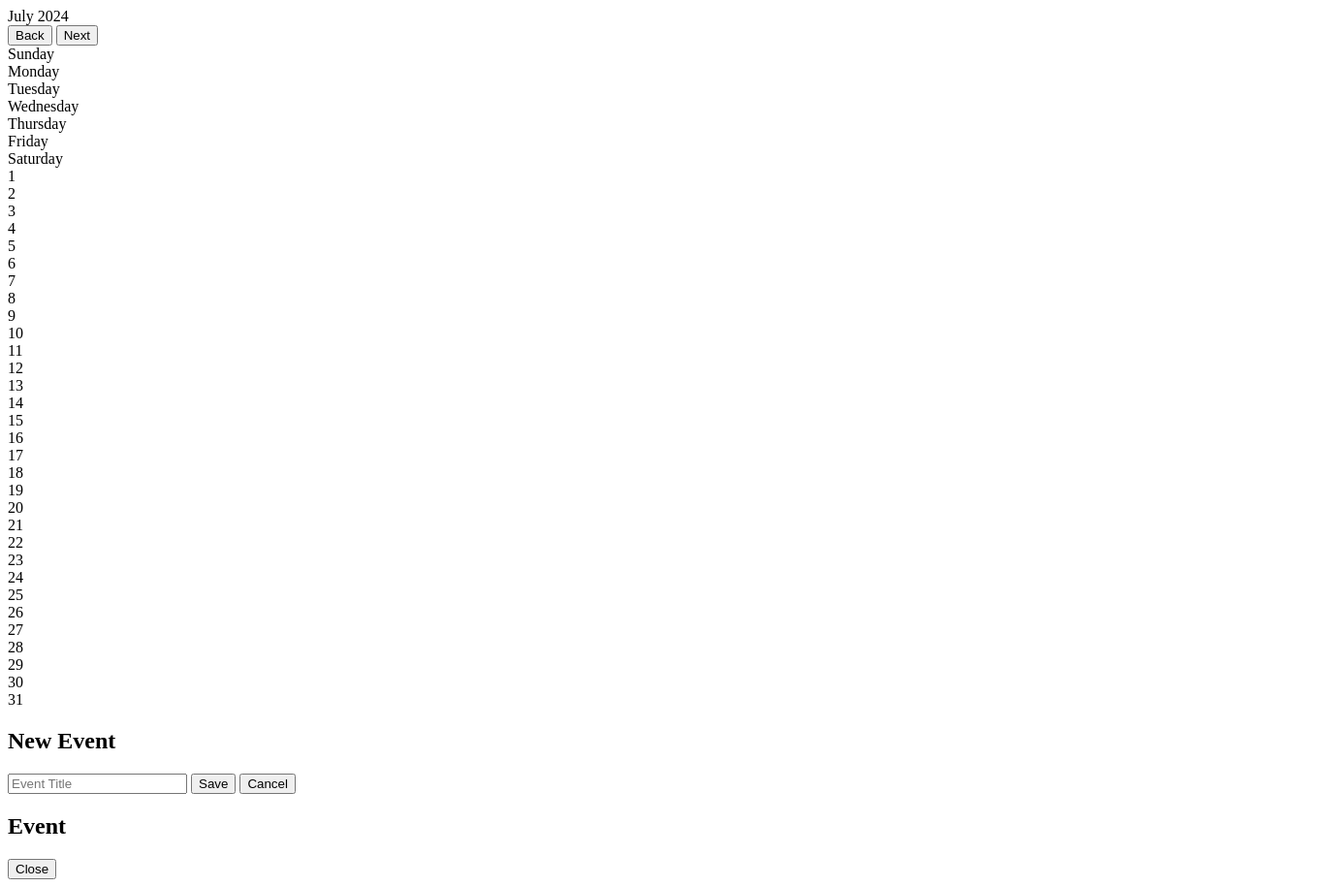
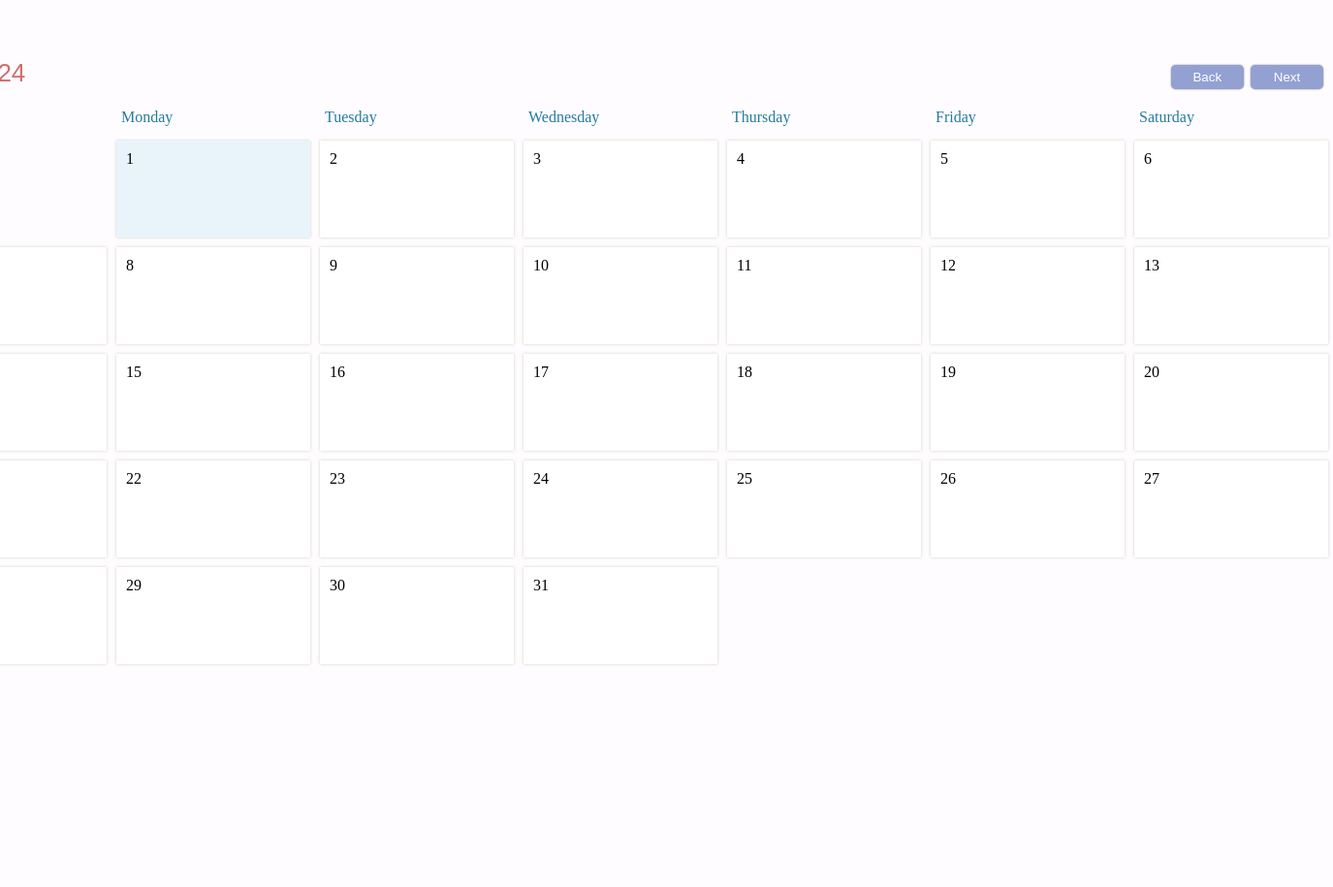
Before and after one commit to AndytheMD/Calender, a plain HTML site: page index.html in a window 1280 px wide. Shown: the whole page at 97% size, 1375 px wide, since content can reach past the window. After the commit the page ends 800 px from the top, so only its background shows below. Drawn offline with Linux system fonts and the light colour scheme.

Commit message:
Update index.html

```diff
--- a/index.html
+++ b/index.html
@@ -4,7 +4,7 @@
     <meta charset="UTF-8" />
     <meta name="viewport" content="width=device-width, initial-scale=1.0" />
     <title>Calendar App Vanilla JS</title>
-    <link rel="stylesheet" href="style.cssx" />
+    <link rel="stylesheet" href="style.css" />
   </head>
   <body>
     <div id="container">
```
